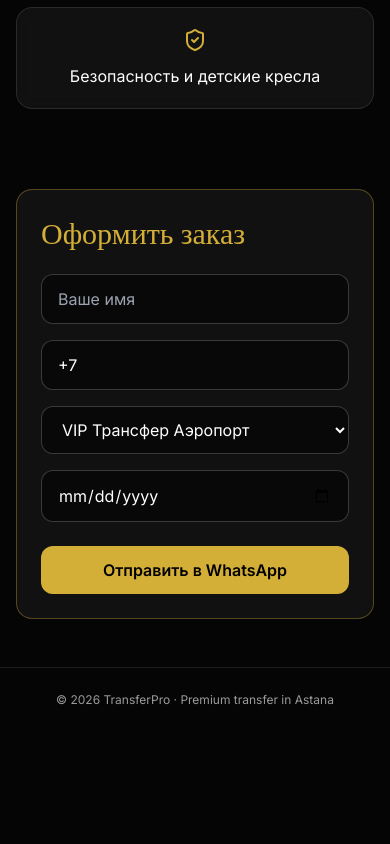
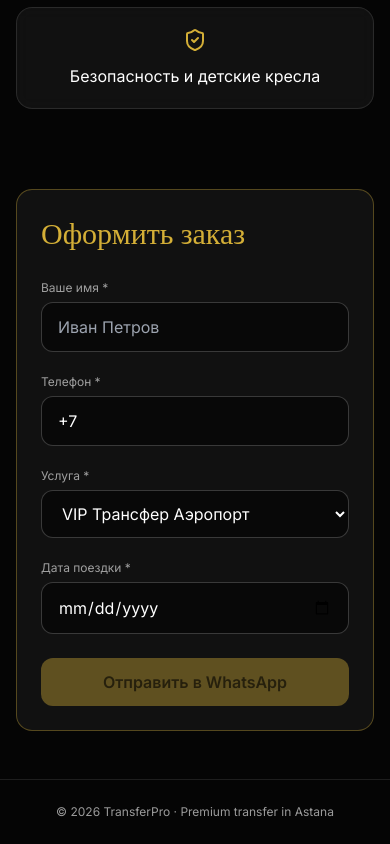
Before and after one commit to Alibek0301/TransferPro, a React (Vite) app: page / in a window 390 px wide. Shown: the part 2349-3193 px from the top of the page. Before the commit the page ends 3081 px from the top, so only its background shows below. Built offline with nearby package versions, Linux system fonts and the light colour scheme.

Commit message:
Fix: Update phone number and enhance form with validation and accessibility

```diff
--- a/src/App.jsx
+++ b/src/App.jsx
@@ -2,7 +2,7 @@ import { useMemo, useState } from 'react'
 import { motion } from 'framer-motion'
 import { BriefcaseBusiness, Droplets, ShieldCheck, Wifi, Baby, Crown, Plane, Building2, Car, UserCheck } from 'lucide-react'
 
-const whatsappNumber = '77000000000'
+const whatsappNumber = '77781556699'
 
 const services = [
   { title: 'VIP Трансфер Аэропорт', price: 'от 15 000 ₸', icon: Plane },
@@ -32,6 +32,18 @@ function App() {
     service: services[0].title,
     date: '',
   })
+
+  const getTodayDate = () => {
+    const today = new Date()
+    return today.toISOString().split('T')[0]
+  }
+
+  const isValidPhone = (phone) => {
+    const digitsOnly = phone.replace(/\D/g, '')
+    return digitsOnly.length === 11 && digitsOnly.startsWith('7')
+  }
+
+  const canSubmit = formData.name.trim() && isValidPhone(formData.phone) && formData.date
 
   const whatsappHref = useMemo(() => {
     const message = [
@@ -168,19 +180,51 @@ function App() {
             viewport={{ once: true, amount: 0.3 }}
           >
             <h2 className="section-title">Оформить заказ</h2>
-            <form className="mt-6 grid gap-4" onSubmit={(event) => event.preventDefault()}>
-              <input name="name" required placeholder="Ваше имя" value={formData.name} onChange={updateField} className="rounded-xl border border-white/20 bg-black/50 px-4 py-3 outline-none transition focus:border-accent" />
-              <input name="phone" required placeholder="+7 (___) ___-__-__" value={formData.phone} onChange={updateField} className="rounded-xl border border-white/20 bg-black/50 px-4 py-3 outline-none transition focus:border-accent" />
-              <select name="service" value={formData.service} onChange={updateField} className="rounded-xl border border-white/20 bg-black/50 px-4 py-3 outline-none transition focus:border-accent">
-                {services.map((service) => (
-                  <option key={service.title} value={service.title}>{service.title}</option>
-                ))}
-              </select>
-              <input name="date" type="date" value={formData.date} onChange={updateField} className="rounded-xl border border-white/20 bg-black/50 px-4 py-3 outline-none transition focus:border-accent" />
+            <form className="mt-6 grid gap-4">
+              <div>
+                <label htmlFor="name" className="text-xs text-white/60">Ваше имя *</label>
+                <input id="name" name="name" required placeholder="Иван Петров" value={formData.name} onChange={updateField} className="mt-1 w-full rounded-xl border border-white/20 bg-black/50 px-4 py-3 outline-none transition focus:border-accent" />
+              </div>
+              <div>
+                <label htmlFor="phone" className="text-xs text-white/60">Телефон *</label>
+                <input id="phone" name="phone" required placeholder="+7 (___) ___-__-__" value={formData.phone} onChange={updateField} className={`mt-1 w-full rounded-xl border bg-black/50 px-4 py-3 outline-none transition ${
+                  formData.phone.length > 2 && !isValidPhone(formData.phone)
+                    ? 'border-red-500/50 focus:border-red-500'
+                    : 'border-white/20 focus:border-accent'
+                }`} />
+                {formData.phone.length > 2 && !isValidPhone(formData.phone) && (
+                  <p className="mt-1 text-xs text-red-500">Введите корректный номер (+7XXXXXXXXXX)</p>
+                )}
+              </div>
+              <div>
+                <label htmlFor="service" className="text-xs text-white/60">Услуга *</label>
+                <select id="service" name="service" value={formData.service} onChange={updateField} className="mt-1 w-full rounded-xl border border-white/20 bg-black/50 px-4 py-3 outline-none transition focus:border-accent">
+                  {services.map((service) => (
+                    <option key={service.title} value={service.title}>{service.title}</option>
+                  ))}
+                </select>
+              </div>
+              <div>
+                <label htmlFor="date" className="text-xs text-white/60">Дата поездки *</label>
+                <input id="date" name="date" type="date" required min={getTodayDate()} value={formData.date} onChange={updateField} className="mt-1 w-full rounded-xl border border-white/20 bg-black/50 px-4 py-3 outline-none transition focus:border-accent" />
+              </div>
 
-              <a href={whatsappHref} target="_blank" rel="noreferrer" className="mt-2 rounded-xl bg-accent px-4 py-3 text-center font-semibold text-black transition hover:scale-[1.02] hover:shadow-glow">
+              <button
+                type="button"
+                onClick={() => {
+                  if (canSubmit) {
+                    window.open(whatsappHref, '_blank')
+                  }
+                }}
+                disabled={!canSubmit}
+                className={`mt-2 rounded-xl px-4 py-3 font-semibold transition ${
+                  canSubmit
+                    ? 'bg-accent text-black hover:scale-[1.02] hover:shadow-glow cursor-pointer'
+                    : 'bg-accent/40 text-black/60 cursor-not-allowed'
+                }`}
+              >
                 Отправить в WhatsApp
-              </a>
+              </button>
             </form>
           </motion.div>
         </section>
```
